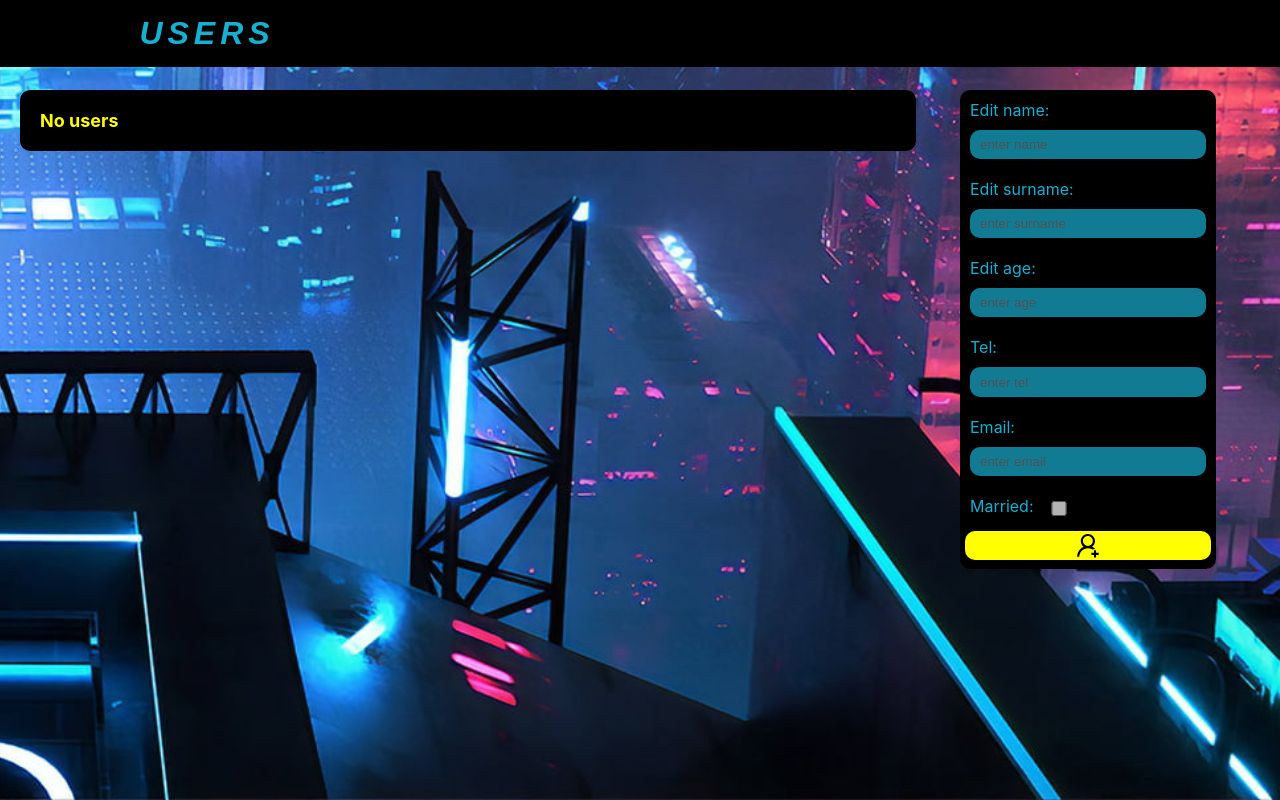
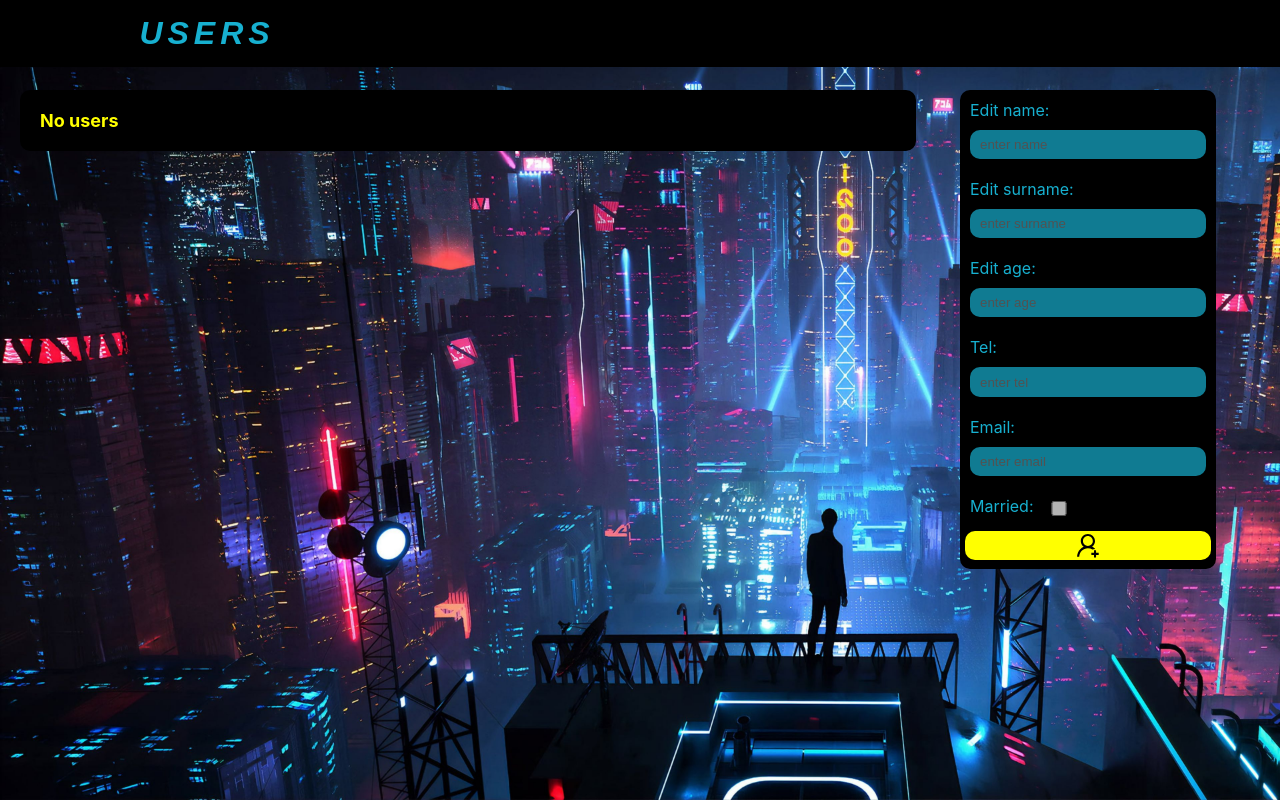
Before and after one commit to vladskudor/react-notebook, a React (Create React App) app: page / in a window 1280 px wide. Built offline with nearby package versions, Linux system fonts and the light colour scheme.

Commit message:
Added new changes

```diff
--- a/src/App.css
+++ b/src/App.css
@@ -1,3 +1,16 @@
+.block-app{
+  position: relative;
+  width: 100%;
+  height: 100vh;
+}
+
 .App {
   text-align: center;
 }
+
+.block-app img{
+  z-index: -999;
+  position: fixed;
+  width: 100%;
+  height: 100%;
+}
--- a/src/App.js
+++ b/src/App.js
@@ -3,15 +3,27 @@ import Routers from './components/Routers'
 import { useState } from 'react';
 import { useSelector } from 'react-redux';
 import Wallp from '../src/images/wallp.jpg'
+import MobileWallp from '../src/images/mobile-wallp.jpg'
 
 function App() {
   // let [users , setUsers] = useState(JSON.parse(localStorage.getItem('users')) || []);
   let [users , setUsers] = useState(useSelector(state => state.users.users));
 
   return (
-    <div className="App" style={{background: `url(${Wallp})`, backgroundAttachment: 'fixed' , backgroundPositionX: 'right' , backgroundPositionY: 'bottom'}}>
-      <Routers users={users} />
+    <div className='block-app'>
+      <img src={Wallp} />
+      <div className="App" style={{
+        background: window.matchMedia(`(max-width: 600px)`).matches && `url(${MobileWallp})`,
+        backgroundAttachment: 'fixed',
+        backgroundPositionX: 'right',
+        backgroundPositionY: window.matchMedia(`(max-width: 575px)`).matches && 'center',
+        backgroundRepeat: 'no-repeat',
+        backgroundSize: window.matchMedia(`(max-width: 1920px)`).matches && '100%',
+        height: '100vh'}}>
+        <Routers users={users} />
+      </div>
     </div>
+
   );
 }
 
--- a/src/components/Header.js
+++ b/src/components/Header.js
@@ -1,5 +1,5 @@
 import React from 'react';
-import {AiOutlineMenu} from 'react-icons/ai'
+import {AiOutlineUserAdd} from 'react-icons/ai'
 import { useParams } from 'react-router-dom';
 
 export default function Header(props) {
@@ -7,7 +7,7 @@ export default function Header(props) {
   return (
     <div className='block-header'>
       <h1>Users</h1>
-      {props.media.matches && !info ? <AiOutlineMenu  style={{cursor: 'pointer' , color: '#17b0d0'}} onClick={() => props.stateMenu()} /> : false}
+      {props.media.matches && !info ? <AiOutlineUserAdd  style={{cursor: 'pointer' , color: '#17b0d0'}} onClick={() => props.stateMenu()} /> : false}
     </div>
 
   )
--- a/src/components/User.js
+++ b/src/components/User.js
@@ -37,7 +37,7 @@ export default function User(props) {
                 Email:
             </div>
         </div>
-        <div>
+        <div style={{width: edit && '30%' , padding: edit && '10px 0'}}>
             <div>
                 {props.user.id}
             </div>
```
Also changed, not shown: src/images/mobile-wallp.jpg (added).
